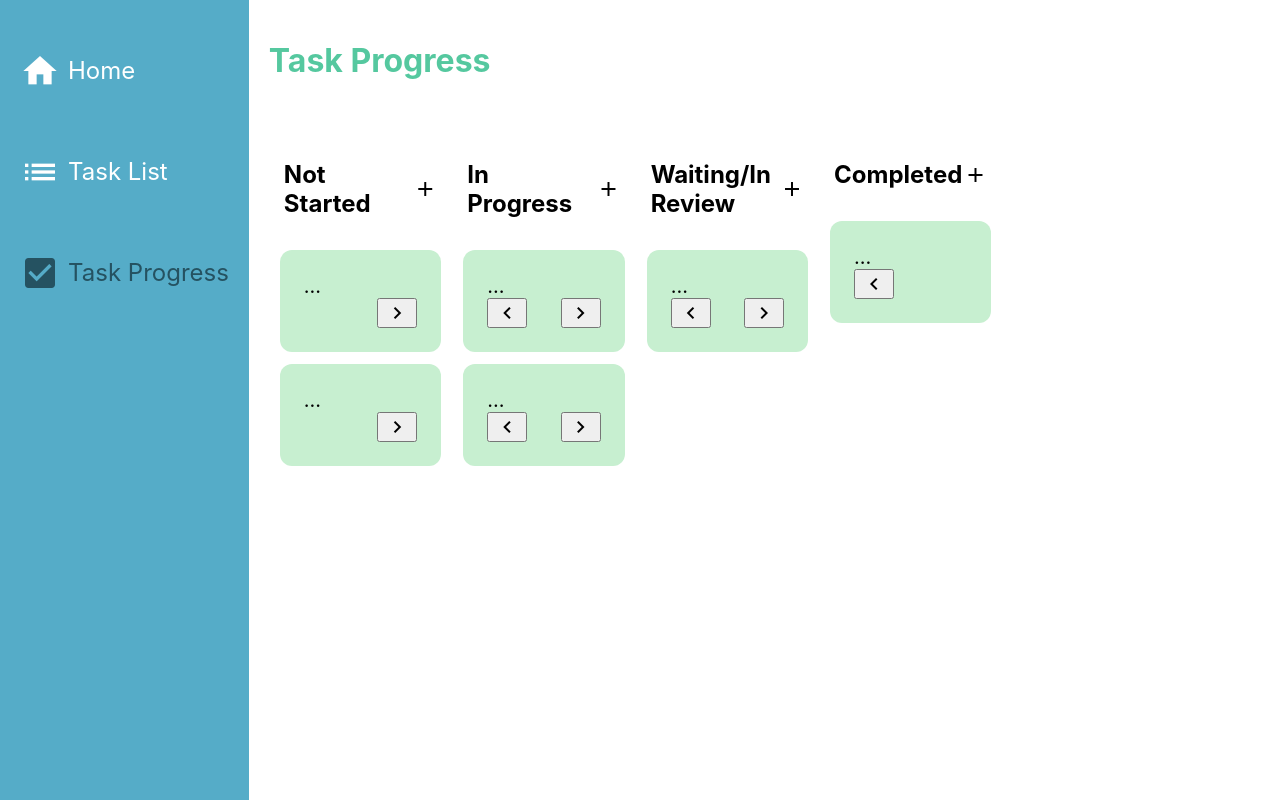
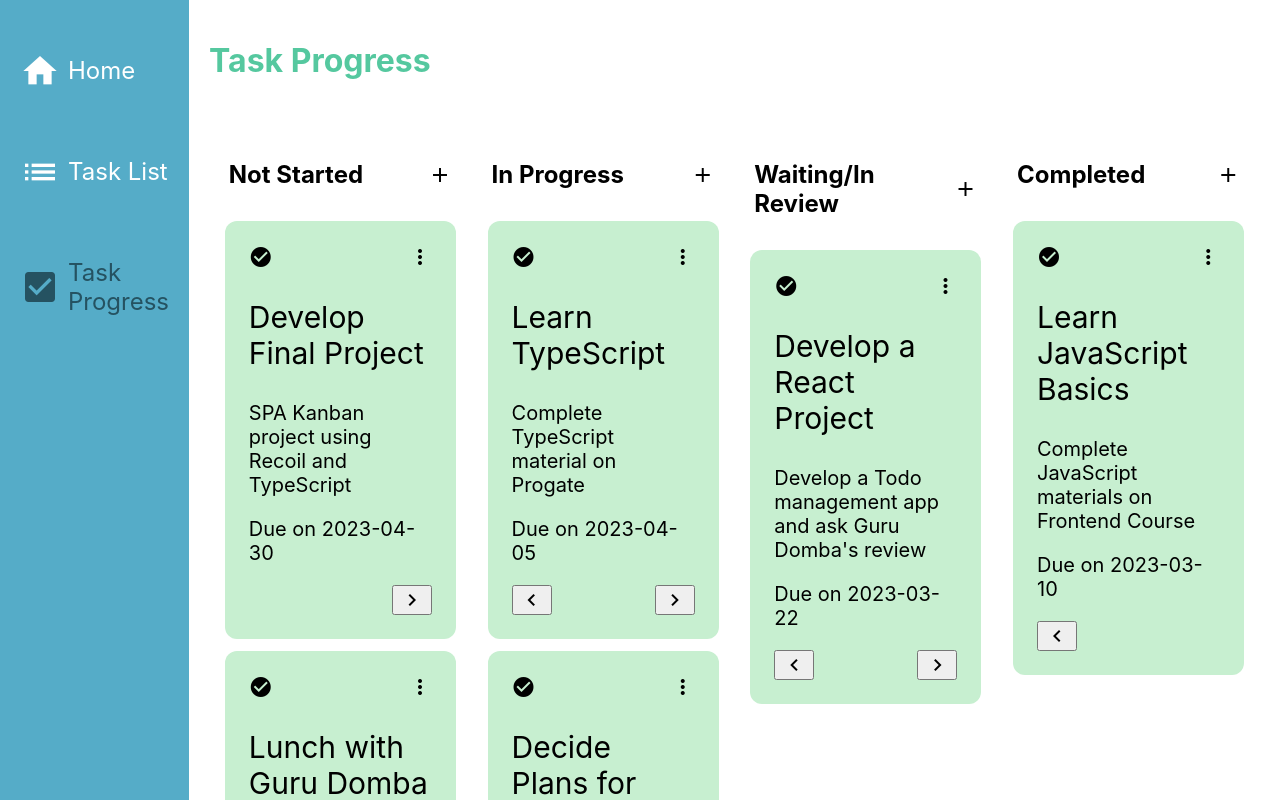
Before and after one commit to ocinz/kanban, a React (Vite) app: page /task-progress in a window 1280 px wide. Shown: the top 800 px of the page. Built offline with nearby package versions, Linux system fonts and the light colour scheme.

Commit message:
Refactor raw data

```diff
--- a/src/features/tasks/components/TaskProgress/TaskCard.tsx
+++ b/src/features/tasks/components/TaskProgress/TaskCard.tsx
@@ -1,16 +1,13 @@
 import React from "react";
 import type { Task, CSSProperties } from "../../../../types";
+import { TASK_PROGRESS_ID } from "../../../../constants/app";
 
 interface TaskCardProps {
   task: Task;
 }
 
-import { TASK_PROGRESS_ID } from "../../../../constants/app";
-
 const getArrowPositionStyle = (progressOrder: number): React.CSSProperties => {
-  const justifyContentValue: "flex-end" | "space-between" =
-    // Raw data telah digantikan
-    progressOrder === TASK_PROGRESS_ID.NOT_STARTED ? "flex-end" : "space-between";
+  const justifyContentValue: "flex-end" | "space-between" = progressOrder === 1 ? "flex-end" : "space-between";
   return {
     display: "flex",
     justifyContent: justifyContentValue,
@@ -20,7 +17,19 @@ const getArrowPositionStyle = (progressOrder: number): React.CSSProperties => {
 const TaskCard = ({ task }: TaskCardProps): JSX.Element => {
   return (
     <div style={styles.taskCard}>
-      ...
+      <div style={styles.taskIcons}>
+        <div className="material-icons">check_circle</div>
+        <div className="material-icons" style={styles.menuIcon}>
+          more_vert
+        </div>
+      </div>
+      <p style={styles.taskTitle}>{task.title}</p>
+      <div>
+        <p>{task.detail}</p>
+      </div>
+      <div>
+        <p>Due on {task.dueDate}</p>
+      </div>
       <div style={getArrowPositionStyle(task.progressOrder)}>
         {/* Raw data telah digantikan */}
         {task.progressOrder !== TASK_PROGRESS_ID.NOT_STARTED && <button className="material-icons">chevron_left</button>}
```
